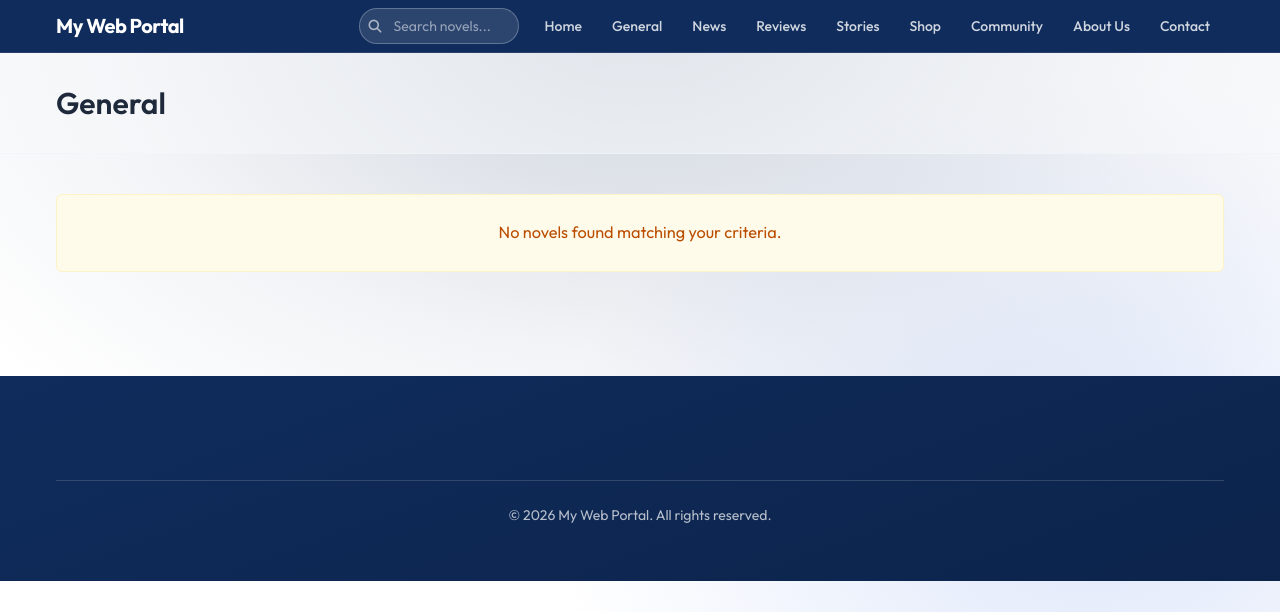
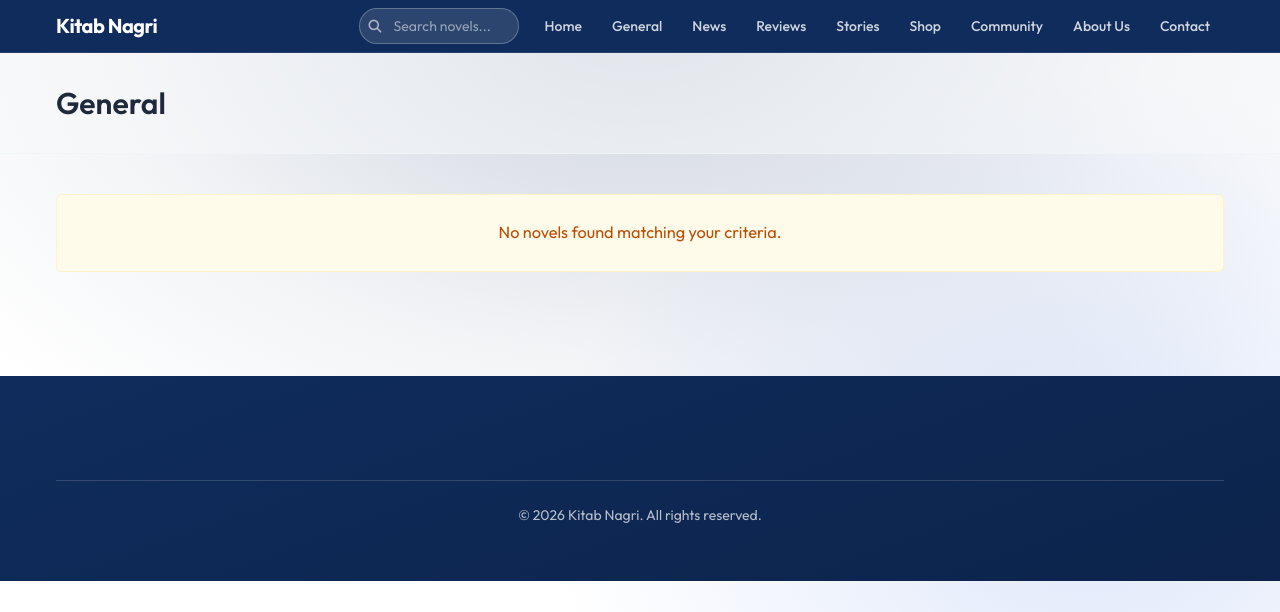
Before and after one commit to moezlogics/nvls, a PHP site: page /archive.php?category=general in a window 1280 px wide. Shown: the top 612 px of the page. Run offline with PHP 8.4, Linux system fonts and the light colour scheme; data comes from the database, SQL or seed files in the repository; data that the repository does not hold is empty; style sheets or scripts are compiled from the project's sources; some libraries are stand-ins or nearby versions.

Commit message:
refactor: rename site to Kitab Nagri and implement modular header and footer includes

```diff
--- a/404.php
+++ b/404.php
@@ -5,8 +5,8 @@ if (!isset($conn) || !isset($site_settings)) {
 
 http_response_code(404);
 
-$siteName = htmlspecialchars($site_settings['site_name'] ?? 'Portal');
-$custom_meta_title = 'Page Not Found — ' . ($site_settings['site_name'] ?? 'Portal');
+$siteName = htmlspecialchars($site_settings['site_name'] ?? 'Kitab Nagri');
+$custom_meta_title = 'Page Not Found — ' . ($site_settings['site_name'] ?? 'Kitab Nagri');
 $custom_meta_description = 'The page you requested could not be found. Browse novels, categories, or return home.';
 $meta_robots = 'noindex, follow';
 
--- a/about.php
+++ b/about.php
@@ -4,7 +4,7 @@ require_once __DIR__ . '/includes/static_page.php';
 
 $scheme = (!empty($_SERVER['HTTPS']) && strtolower($_SERVER['HTTPS']) !== 'off') ? 'https' : 'http';
 $site_url_base = rtrim($scheme . '://' . $_SERVER['HTTP_HOST'] . $base_path, '/');
-$siteName = $site_settings['site_name'] ?? 'Portal';
+$siteName = $site_settings['site_name'] ?? 'Kitab Nagri';
 
 $aboutTitle = trim($site_settings['about_page_title'] ?? '') ?: 'About Us';
 $aboutSubtitle = trim($site_settings['about_page_subtitle'] ?? '') ?: 'Your ultimate source for reading premium novels, stories, and books.';
--- a/archive.php
+++ b/archive.php
@@ -28,7 +28,7 @@ if ($category_slug != '') {
         $category_id = (int)$catData['id'];
         $page_heading = htmlspecialchars($catData['name']);
         $page_subheading = "Explore all novels under category " . htmlspecialchars($catData['name']);
-        $custom_meta_title = !empty($catData['meta_title']) ? $catData['meta_title'] : $catData['name'] . " - " . ($site_settings['site_name'] ?? 'Portal');
+        $custom_meta_title = !empty($catData['meta_title']) ? $catData['meta_title'] : $catData['name'] . " - " . ($site_settings['site_name'] ?? 'Kitab Nagri');
         $custom_meta_description = !empty($catData['meta_description']) ? $catData['meta_description'] : $page_subheading;
     } else {
         http_response_code(404);
@@ -42,7 +42,7 @@ if ($category_slug != '') {
         $writer_id = (int)$writerData['id'];
         $page_heading = htmlspecialchars($writerData['name']);
         $page_subheading = "Explore all novels written by " . htmlspecialchars($writerData['name']);
-        $custom_meta_title = !empty($writerData['meta_title']) ? $writerData['meta_title'] : $writerData['name'] . " - " . ($site_settings['site_name'] ?? 'Portal');
+        $custom_meta_title = !empty($writerData['meta_title']) ? $writerData['meta_title'] : $writerData['name'] . " - " . ($site_settings['site_name'] ?? 'Kitab Nagri');
         $custom_meta_description = !empty($writerData['meta_description']) ? $writerData['meta_description'] : $page_subheading;
     } else {
         http_response_code(404);
@@ -52,7 +52,7 @@ if ($category_slug != '') {
 } elseif ($search != '') {
     $page_heading = "Search Results";
     $page_subheading = "Showing results matching keyword: \"" . htmlspecialchars($search) . "\"";
-    $custom_meta_title = "Search: " . strip_tags($search) . " - " . ($site_settings['site_name'] ?? 'Portal');
+    $custom_meta_title = "Search: " . strip_tags($search) . " - " . ($site_settings['site_name'] ?? 'Kitab Nagri');
     $custom_meta_description = $page_subheading;
     $meta_robots = 'noindex, follow';
 }
--- a/categories.php
+++ b/categories.php
@@ -4,7 +4,7 @@ include 'db.php';
 
 $scheme = (!empty($_SERVER['HTTPS']) && strtolower($_SERVER['HTTPS']) !== 'off') ? 'https' : 'http';
 $site_url_base = rtrim($scheme . '://' . $_SERVER['HTTP_HOST'] . $base_path, '/');
-$custom_meta_title = 'Novel Categories - ' . ($site_settings['site_name'] ?? 'Portal');
+$custom_meta_title = 'Novel Categories - ' . ($site_settings['site_name'] ?? 'Kitab Nagri');
 $custom_meta_description = 'Browse and read novels, stories, and series by category on ' . ($site_settings['site_name'] ?? 'our platform') . '.';
 $canonical_url = $site_url_base . '/categories/';
 
--- a/community.php
+++ b/community.php
@@ -42,7 +42,7 @@ $scheme = (!empty($_SERVER['HTTPS']) && strtolower($_SERVER['HTTPS']) !== 'off')
 $canonical_url = $scheme . '://' . $_SERVER['HTTP_HOST'] . $base_path . '/community/';
 $meta_robots = 'index, follow';
 $body_class_extra = 'comm-app-page';
-$custom_meta_title = 'Community - ' . ($site_settings['site_name'] ?? 'Portal');
+$custom_meta_title = 'Community - ' . ($site_settings['site_name'] ?? 'Kitab Nagri');
 $custom_meta_description = 'Join ' . ($site_settings['site_name'] ?? 'our') . ' social community. Read and share novels, quotes and stories.';
 $google_client_id = defined('GOOGLE_CLIENT_ID') ? GOOGLE_CLIENT_ID : '';
 
--- a/contact.php
+++ b/contact.php
@@ -4,7 +4,7 @@ require_once __DIR__ . '/includes/static_page.php';
 
 $scheme = (!empty($_SERVER['HTTPS']) && strtolower($_SERVER['HTTPS']) !== 'off') ? 'https' : 'http';
 $site_url_base = rtrim($scheme . '://' . $_SERVER['HTTP_HOST'] . $base_path, '/');
-$siteName = $site_settings['site_name'] ?? 'Portal';
+$siteName = $site_settings['site_name'] ?? 'Kitab Nagri';
 
 $contactTitle = trim($site_settings['contact_page_title'] ?? '') ?: 'Contact Us';
 $contactSubtitle = trim($site_settings['contact_page_subtitle'] ?? '') ?: "Have a question? We'd love to hear from you.";
--- a/database.sql
+++ b/database.sql
@@ -75,8 +75,8 @@ CREATE TABLE IF NOT EXISTS posts (
 -- 4. settings table (Platform Settings)
 CREATE TABLE IF NOT EXISTS settings (
     id INT PRIMARY KEY,
-    site_name VARCHAR(100) DEFAULT 'My Web Portal',
-    tagline VARCHAR(255) DEFAULT 'Explore Latest Articles & Stories',
+    site_name VARCHAR(100) DEFAULT 'Kitab Nagri',
+    tagline VARCHAR(255) DEFAULT 'Read Online & Download Urdu Novels',
     site_logo VARCHAR(255) DEFAULT NULL,
     site_favicon VARCHAR(255) DEFAULT NULL,
     contact_email VARCHAR(100) DEFAULT NULL,
--- a/db.php
+++ b/db.php
@@ -55,7 +55,7 @@ if (!is_array($site_settings)) {
         }
     } else {
         $site_settings = [
-            'site_name' => 'Portal',
+            'site_name' => 'Kitab Nagri',
             'seo_description' => '',
             'seo_keywords' => '',
             'permalink_structure' => 'plain',
--- a/includes/footer.php
+++ b/includes/footer.php
@@ -9,7 +9,7 @@
 
         <div class="mt-12 border-t border-white/15 pt-6 text-center text-sm text-white/70">
             &copy; <?php echo date('Y'); ?>
-            <?php echo isset($site_settings['site_name']) ? htmlspecialchars($site_settings['site_name']) : 'Portal'; ?>.
+            <?php echo isset($site_settings['site_name']) ? htmlspecialchars($site_settings['site_name']) : 'Kitab Nagri'; ?>.
             All rights reserved.
         </div>
     </div>
--- a/includes/header.php
+++ b/includes/header.php
@@ -7,7 +7,7 @@ if (!isset($conn) || !isset($site_settings)) {
 }
 global $site_settings, $row, $conn, $base_path;
 if (!is_array($site_settings)) {
-    $site_settings = ['site_name' => 'Portal', 'seo_description' => '', 'seo_keywords' => '', 'theme_primary' => '#0f2c5c', 'theme_secondary' => '#1a56db', 'theme_hover' => '#fbbf24'];
+    $site_settings = ['site_name' => 'Kitab Nagri', 'seo_description' => '', 'seo_keywords' => '', 'theme_primary' => '#0f2c5c', 'theme_secondary' => '#1a56db', 'theme_hover' => '#fbbf24'];
 }
 
 $scheme = (!empty($_SERVER['HTTPS']) && strtolower($_SERVER['HTTPS']) !== 'off') ? 'https' : 'http';
@@ -36,7 +36,7 @@ $og_image = '';
 if (isset($is_homepage) && $is_homepage) {
     $page_title = !empty($site_settings['homepage_title'])
         ? htmlspecialchars($site_settings['homepage_title'])
-        : htmlspecialchars(trim(($site_settings['site_name'] ?? 'Portal') . (!empty($site_settings['tagline']) ? ' - ' . $site_settings['tagline'] : '')));
+        : htmlspecialchars(trim(($site_settings['site_name'] ?? 'Kitab Nagri') . (!empty($site_settings['tagline']) ? ' - ' . $site_settings['tagline'] : '')));
     $meta_desc = !empty($site_settings['homepage_description'])
         ? htmlspecialchars($site_settings['homepage_description'])
         : htmlspecialchars($site_settings['seo_description'] ?? '');
@@ -78,7 +78,7 @@ if (isset($is_homepage) && $is_homepage) {
             : ($site_settings['site_logo'] ?? '');
     }
 } else {
-    $page_title = htmlspecialchars($site_settings['site_name'] ?? 'Portal');
+    $page_title = htmlspecialchars($site_settings['site_name'] ?? 'Kitab Nagri');
     $meta_desc = htmlspecialchars($site_settings['seo_description'] ?? '');
     $og_image = !empty($site_settings['homepage_featured_image'])
         ? $site_settings['homepage_featured_image']
@@ -229,7 +229,7 @@ if (empty($_SESSION['admin_logged_in'])) {
             return $siteUrl . '/' . ltrim(preg_replace('/^\.\.\//', '', $path), '/');
         }
     }
-    $_sn = _jse($site_settings['site_name'] ?? 'Portal');
+    $_sn = _jse($site_settings['site_name'] ?? 'Kitab Nagri');
     $_su = rtrim($site_url, '/');
     $_logoUrl = !empty($site_settings['site_logo']) ? _imgUrl($site_settings['site_logo'], $_su) : '';
     ?>
```
